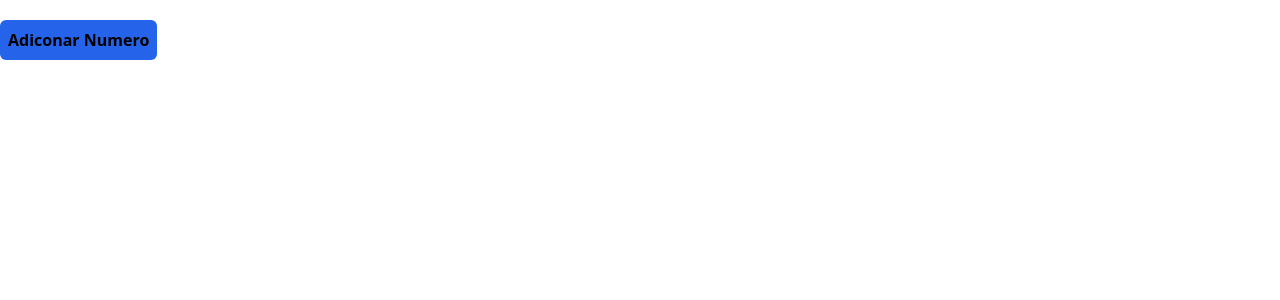
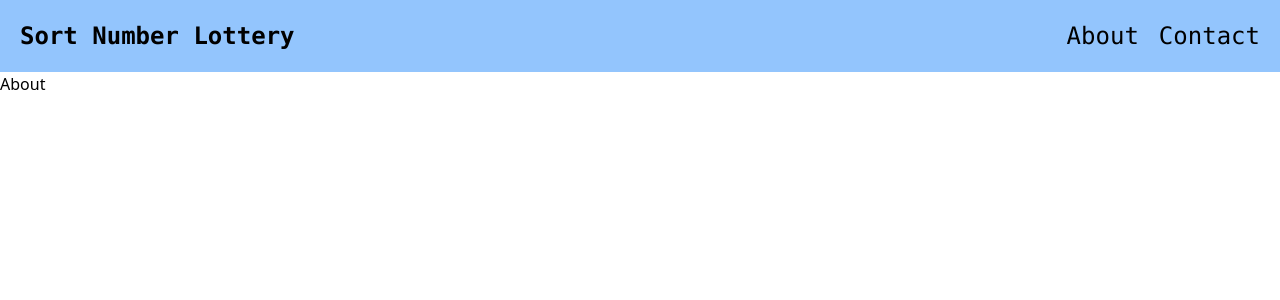
Before and after one commit to TiagoSansas/sort-number-lottery, a React (Vite) app: page /about in a window 1280 px wide. Shown: the top 300 px of the page. Built offline with nearby package versions, Linux system fonts and the light colour scheme.

Commit message:
Create component Header and compoment Navbar and install react-router-dom

```diff
--- a/package.json
+++ b/package.json
@@ -11,7 +11,8 @@
   },
   "dependencies": {
     "react": "^18.2.0",
-    "react-dom": "^18.2.0"
+    "react-dom": "^18.2.0",
+    "react-router-dom": "^6.16.0"
   },
   "devDependencies": {
     "@types/react": "^18.2.15",
--- a/src/App.tsx
+++ b/src/App.tsx
@@ -1,9 +1,16 @@
-import { Button } from "./components/Button/button";
+import { Route, Routes } from "react-router-dom";
+import { Header } from "./components/Header/header";
+import { About } from "./pages/About";
+import { Contact } from "./pages/Contact";
 
 function App() {
   return (
-    <div className="m-auto max-w-screen-xl  pt-5">
-      <Button title={"Adiconar Numero"} />
+    <div className="m-auto max-w-screen-xl ">
+      <Header />
+      <Routes>
+        <Route path="/about" element={<About />} />
+        <Route path="/contact" element={<Contact />} />
+      </Routes>
     </div>
   );
 }
--- /dev/null
+++ b/src/components/Header/components/navbar/index.tsx
@@ -0,0 +1,7 @@
+import { navbarItem } from "./navbarItem";
+import { navbarRoot } from "./navbarRoot";
+
+export const Navbar = {
+  Root: navbarRoot,
+  Item: navbarItem,
+};
--- /dev/null
+++ b/src/components/Header/components/navbar/navbarItem.tsx
@@ -0,0 +1,14 @@
+import { PropsWithChildren } from "react";
+import { Link } from "react-router-dom";
+
+interface navbarItemProps extends PropsWithChildren {
+  href: string;
+}
+
+export function navbarItem({ href, children }: navbarItemProps) {
+  return (
+    <Link className="font-mono text-2xl" to={href}>
+      {children}
+    </Link>
+  );
+}
--- /dev/null
+++ b/src/components/Header/components/navbar/navbarRoot.tsx
@@ -0,0 +1,9 @@
+import { PropsWithChildren } from "react";
+
+export function navbarRoot({ children }: PropsWithChildren) {
+  return (
+    <nav>
+      <ul className="flex gap-5">{children}</ul>
+    </nav>
+  );
+}
--- /dev/null
+++ b/src/components/Header/header.tsx
@@ -0,0 +1,20 @@
+import { Link } from "react-router-dom";
+import { Navbar } from "./components/navbar";
+
+export function Header() {
+  return (
+    <div className="bg-blue-300 p-5">
+      <div className="flex items-center justify-between">
+        <Link to="/">
+          <h1 className="font-mono text-2xl font-semibold">
+            Sort Number Lottery
+          </h1>
+        </Link>
+        <Navbar.Root>
+          <Navbar.Item href="/about">About</Navbar.Item>
+          <Navbar.Item href="/contact">Contact</Navbar.Item>
+        </Navbar.Root>
+      </div>
+    </div>
+  );
+}
--- a/src/main.tsx
+++ b/src/main.tsx
@@ -1,10 +1,13 @@
-import React from 'react'
-import ReactDOM from 'react-dom/client'
-import App from './App.tsx'
-import './index.css'
+import React from "react";
+import ReactDOM from "react-dom/client";
+import App from "./App.tsx";
+import "./index.css";
+import { BrowserRouter } from "react-router-dom";
 
-ReactDOM.createRoot(document.getElementById('root')!).render(
+ReactDOM.createRoot(document.getElementById("root")!).render(
   <React.StrictMode>
-    <App />
+    <BrowserRouter>
+      <App />
+    </BrowserRouter>
   </React.StrictMode>,
-)
+);
--- /dev/null
+++ b/src/pages/About.tsx
@@ -0,0 +1,3 @@
+export function About() {
+  return <h1>About</h1>;
+}
--- /dev/null
+++ b/src/pages/Contact.tsx
@@ -0,0 +1,3 @@
+export function Contact() {
+  return <h1>Contact</h1>;
+}
```
Also changed, not shown: 1 other file (tests, documents, lock files or other folders).
